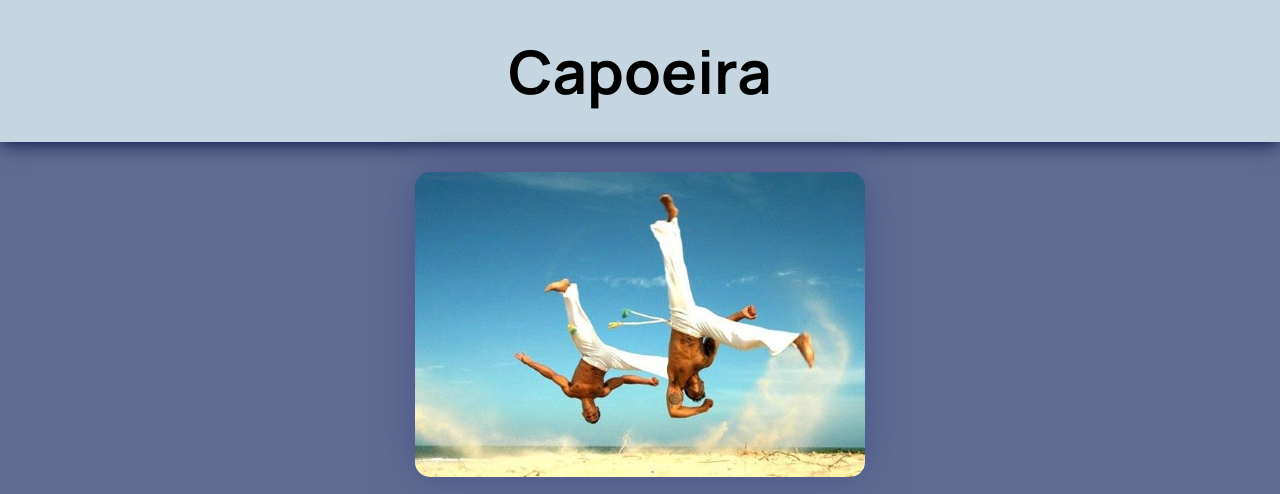
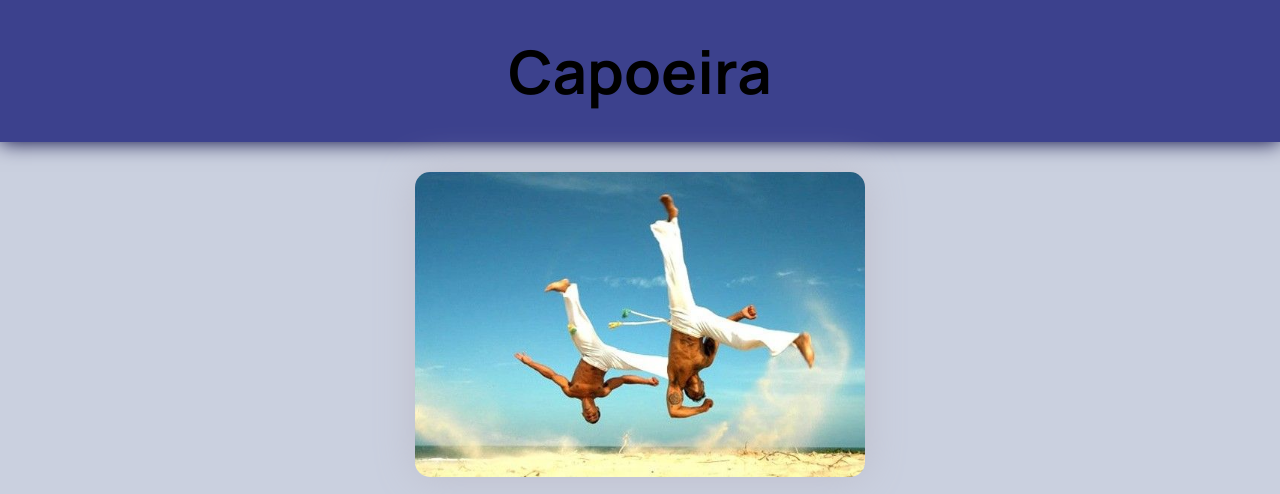
Before and after one commit to Giovana040/conci-ncia-negra1, a plain HTML site: page index.html in a window 1280 px wide. Shown: the top 494 px of the page. Drawn offline with Linux system fonts and the light colour scheme; a script that the page names is missing.

Commit message:
werestdfg

```diff
--- a/style.css
+++ b/style.css
@@ -1,7 +1,7 @@
 @import url('https://fonts.googleapis.com/css2?family=Manrope:wght@400;700&display=swap');
 
 body {
-  background-color: rgb(93, 109, 145);
+  background-color: rgb(202, 208, 223);
   color: black;
   font-family: "Manrope", sans-serif;
   margin: 0;
@@ -10,7 +10,7 @@ body {
 }
 
 header {
-  background-color: rgba(197, 214, 224);
+  background-color: rgb(60, 65, 141);
   padding: 30px;
   box-shadow: 0 0 20px rgb(2, 2, 59);
 }
@@ -49,7 +49,8 @@ main {
   width: 45%;
   max-width: 500px;
   border-radius: 15px;
-  box-shadow: 0 0 40px rgb(80, 80, 137);
+  box-shadow: 0 0 40px rgb(190, 190, 203);
+  display: flex;
 }
 
 #toggleBtn {
```
